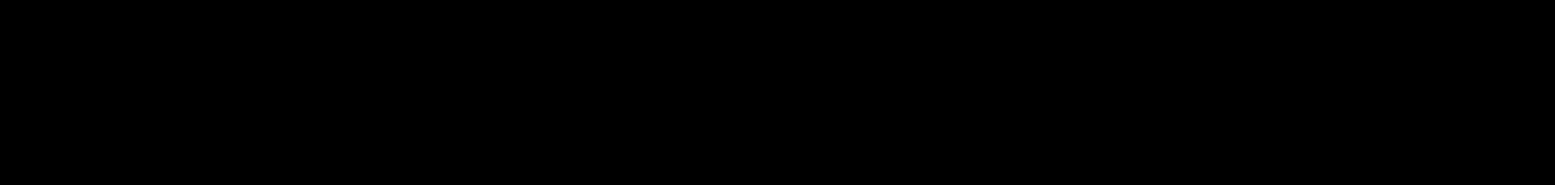
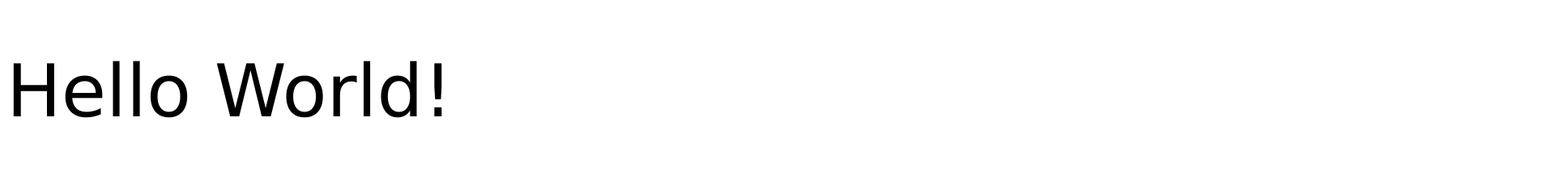
Before and after one commit to k1llKmc/Second-repository, a plain HTML site: page index.html in a window 1280 px wide. Shown: the top 229 px of the page at 81% size, 1920 px wide, since content can reach past the window. Drawn offline with Linux system fonts and the light colour scheme.

Commit message:
Third commit

```diff
--- a/index.html
+++ b/index.html
@@ -7,7 +7,7 @@
     <title>Document</title>
     <link rel="stylesheet" href="./style/style.css">
 </head>
-<body bgcolor="black">
+<body>
     <h1>Hello World!</h1>
 </body>
 </html>
--- a/style/style.css
+++ b/style/style.css
@@ -1,6 +1,5 @@
-body
 h1 {
-    border-color: bisque;
-    font-family: 'Gill Sans', 'Gill Sans MT', Calibri, 'Trebuchet MS', sans-serif;
-    font-size: 900px;
+    font-family: 'Lucida Sans', 'Lucida Sans Regular', 'Lucida Grande', 'Lucida Sans Unicode', Geneva, Verdana, sans-serif;
+    font-size: 90px;
+    font-weight: 200;
 }
```
